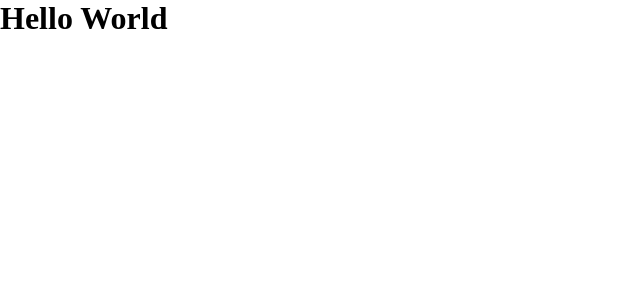
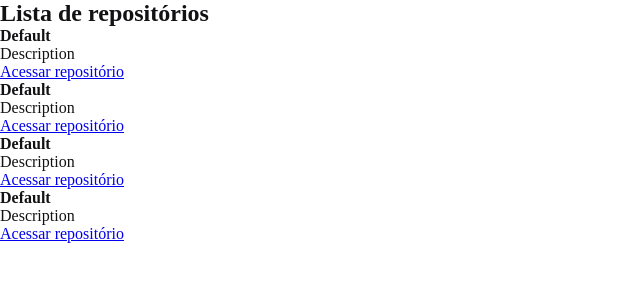
Before and after one commit to IagoOlraSantos/repos-react-js, a React app: page / in a window 1280 px wide. Shown: the top 300 px of the page, without its empty margins (0-640 px from the left). Built offline with nearby package versions, Linux system fonts and the light colour scheme; the HTML template or start-up script is replaced by a standard one.

Commit message:
interpolação de dados e props para componentes

```diff
--- a/src/App.jsx
+++ b/src/App.jsx
@@ -1,5 +1,6 @@
+import { RepositoryList } from './components/RespositoryList'
 import './styles/global.scss'
 
 export function App() {
-  return <h1>Hello World</h1>
+  return <RepositoryList />
 }
--- /dev/null
+++ b/src/components/RespositoryItem.jsx
@@ -0,0 +1,10 @@
+export function RepositoryItem(props) {
+  return (
+    <li className="respository-item">
+      <strong>{props.repository.name ?? "Default"}</strong>
+      <p>{props.repository.description ?? "Description"}</p>
+
+      <a href="{props.repository.link}">Acessar repositório</a>
+    </li>
+  );
+}
--- /dev/null
+++ b/src/components/RespositoryList.jsx
@@ -0,0 +1,22 @@
+import { RepositoryItem } from "./RespositoryItem";
+
+const repository = {
+  name: "unform2",
+  description: "Forms in React",
+  link: "#",
+};
+
+export function RepositoryList() {
+  return (
+    <section className="respository-list">
+      <h1>Lista de repositórios</h1>
+
+      <ul>
+        <RepositoryItem repository="{repository}" />
+        <RepositoryItem repository="{repository}" />
+        <RepositoryItem repository="{repository}" />
+        <RepositoryItem repository="{repository}" />
+      </ul>
+    </section>
+  );
+}
--- a/src/styles/global.scss
+++ b/src/styles/global.scss
@@ -5,5 +5,6 @@
 }
 
 body {
-  font: Arial, Helvetica, sans-serif;
+  font:16px "Helvetica Neue" Arial, sans-serif;
+  color: #121214;
 }
```
